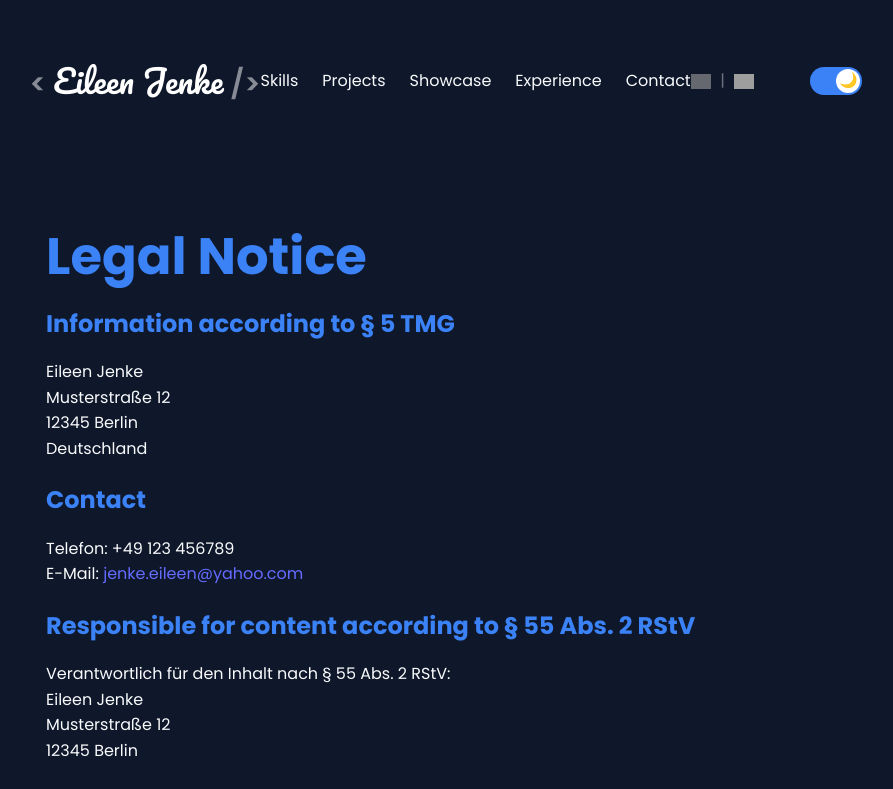
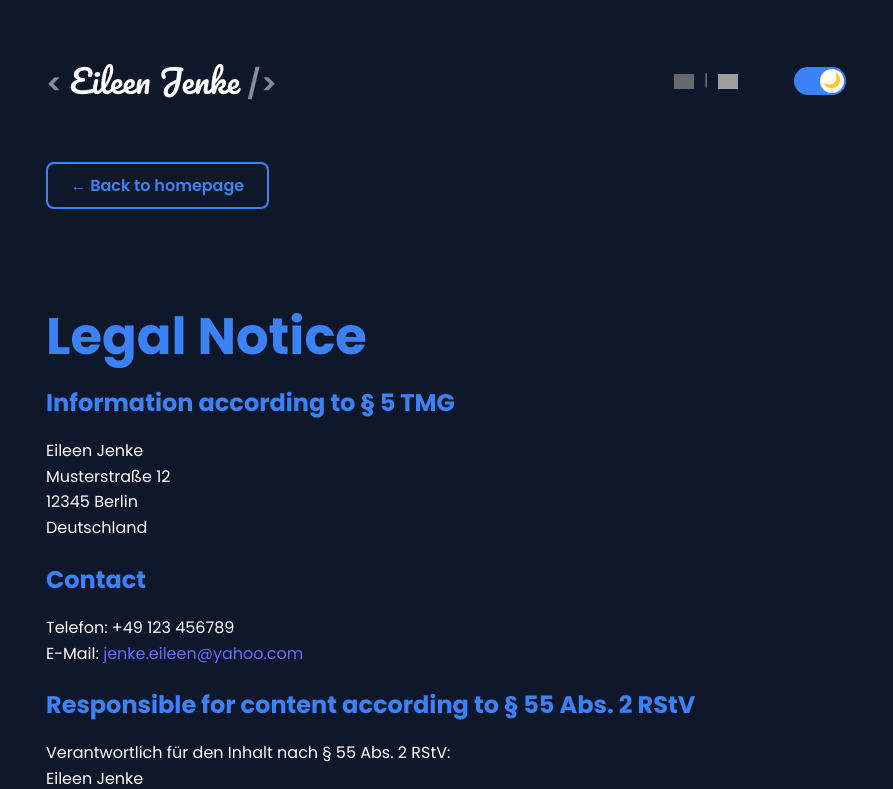
Before and after one commit to MopsMips/eileen-jenke-portfolio, a React (Vite) app: page /impressum in a window 1280 px wide. Shown: the top 789 px of the page, without its empty margins (194-1087 px from the left). Built offline with nearby package versions, Linux system fonts and the light colour scheme; grey boxes are pictures that could not be loaded.

Commit message:
refactor: separate navbar links from legal pages and add localized back-to-home button

```diff
--- a/src/App.jsx
+++ b/src/App.jsx
@@ -1,5 +1,12 @@
 import { useState, useEffect } from "react";
-import { BrowserRouter as Router, Routes, Route } from "react-router-dom";
+import {
+  BrowserRouter as Router,
+  Routes,
+  Route,
+  useLocation,
+  Link,
+} from "react-router-dom";
+import { useTranslation } from "react-i18next";
 
 import Navbar from "./components/Navbar";
 import Hero from "./components/Hero";
@@ -18,6 +25,34 @@ import ShowcasePage from "./pages/ShowcasePage";
 
 import "./App.css";
 
+function LayoutWrapper({ children, darkMode, toggleDarkMode }) {
+  const location = useLocation();
+  const { t } = useTranslation();
+
+  const isLegalPage =
+    location.pathname === "/impressum" || location.pathname === "/datenschutz";
+
+  return (
+    <>
+      <Navbar
+        darkMode={darkMode}
+        toggleDarkMode={toggleDarkMode}
+        isLegalPage={isLegalPage}
+      />
+
+      {isLegalPage && (
+        <div className="back-link-wrapper">
+          <Link to="/" className="back-home">
+            ← {t("back.home")}
+          </Link>
+        </div>
+      )}
+
+      {children}
+    </>
+  );
+}
+
 function App() {
   const [darkMode, setDarkMode] = useState(() => {
     const stored = localStorage.getItem("darkMode");
@@ -31,11 +66,10 @@ function App() {
 
   return (
     <Router>
-      <Navbar
+      <LayoutWrapper
         darkMode={darkMode}
-        toggleDarkMode={() => setDarkMode(prev => !prev)}
-      />
-
+        toggleDarkMode={() => setDarkMode((prev) => !prev)}
+      >
         <Routes>
           <Route
             path="/"
@@ -58,6 +92,7 @@ function App() {
             element={
               <>
                 <ShowcasePage />
+                <Contact />
                 <Footer />
               </>
             }
@@ -81,6 +116,7 @@ function App() {
             }
           />
         </Routes>
+      </LayoutWrapper>
     </Router>
   );
 }
--- a/src/components/Navbar.jsx
+++ b/src/components/Navbar.jsx
@@ -1,8 +1,13 @@
 import "./Navbar.css";
 import { useTranslation } from "react-i18next";
+import { useLocation } from "react-router-dom";
 
 function Navbar({ darkMode, toggleDarkMode }) {
     const { t, i18n } = useTranslation();
+    const location = useLocation();
+
+    const isLegalPage =
+        location.pathname === "/impressum" || location.pathname === "/datenschutz";
 
     return (
         <nav className="navbar">
@@ -10,6 +15,7 @@ function Navbar({ darkMode, toggleDarkMode }) {
                 &lt; <span className="logo-name">Eileen Jenke</span> /&gt;
             </div>
 
+            {!isLegalPage && (
                 <ul className="nav-links">
                     <li><a href="#skills">{t("nav.skills")}</a></li>
                     <li><a href="#projects">{t("nav.projects")}</a></li>
@@ -17,6 +23,7 @@ function Navbar({ darkMode, toggleDarkMode }) {
                     <li><a href="#experience">{t("nav.experience")}</a></li>
                     <li><a href="#contact">{t("nav.contact")}</a></li>
                 </ul>
+            )}
 
             <div className="navbar-controls">
                 <div className="language-switch">
--- a/src/i18n/de.json
+++ b/src/i18n/de.json
@@ -167,8 +167,9 @@
   "rightsText": "Sie haben jederzeit das Recht auf unentgeltliche Auskunft über Herkunft, Empfänger und Zweck Ihrer gespeicherten personenbezogenen Daten sowie ein Recht auf Berichtigung, Sperrung oder Löschung dieser Daten.",
   "contactTitle": "Verantwortliche Stelle",
   "contactText": "Bei Fragen zum Datenschutz wenden Sie sich bitte an:"
+},
+"back": {
+  "home": "Zurück zur Startseite"
 }
 
-
-
 }
--- a/src/i18n/en.json
+++ b/src/i18n/en.json
@@ -163,8 +163,9 @@
   "rightsText": "You have the right at any time to receive information free of charge about the origin, recipient, and purpose of your stored personal data. You also have the right to request correction, blocking, or deletion of this data.",
   "contactTitle": "Responsible Party",
   "contactText": "If you have any questions about data protection, please contact:"
+},
+"back": {
+  "home": "Back to homepage"
 }
 
-
-
 }
--- a/src/pages/Legal.css
+++ b/src/pages/Legal.css
@@ -12,3 +12,32 @@
     margin-bottom: 1rem;
     color: var(--accent-color);
 }
+
+.navbar {
+    justify-content: space-between;
+    align-items: center;
+    display: flex;
+    flex-wrap: wrap;
+}
+
+.back-link-wrapper {
+    text-align: left;
+    margin: 2rem 2rem 0;
+}
+
+.back-home {
+    display: inline-block;
+    padding: 0.6rem 1.4rem;
+    font-size: 1rem;
+    font-weight: 600;
+    color: var(--accent-color);
+    text-decoration: none;
+    border: 2px solid var(--accent-color);
+    border-radius: 0.5rem;
+    transition: background-color 0.2s ease, color 0.2s ease;
+}
+
+.back-home:hover {
+    background-color: var(--accent-color);
+    color: var(--button-text);
+}
```
Lines whose indentation alone changed are shown as unchanged.
